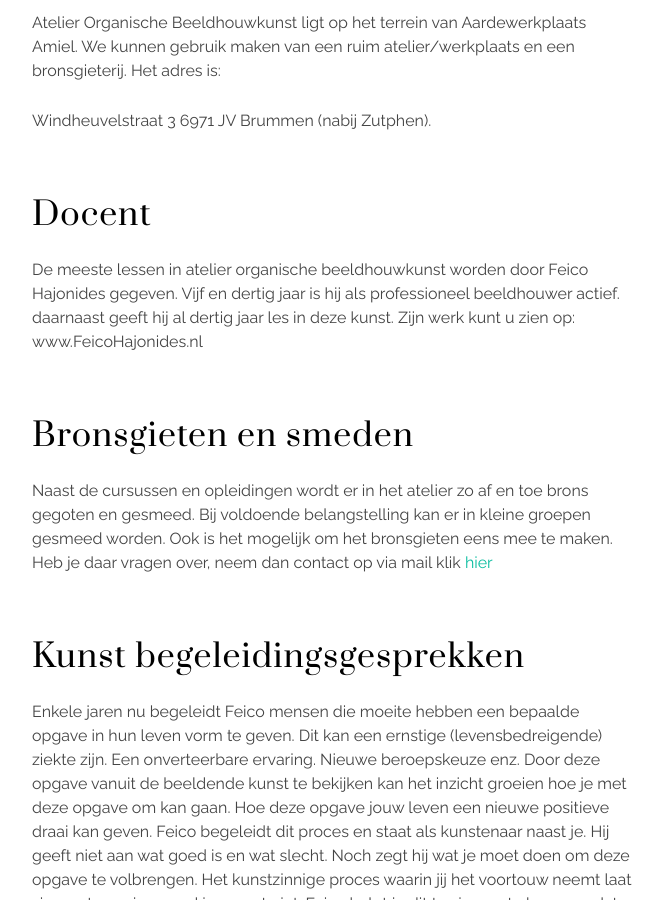
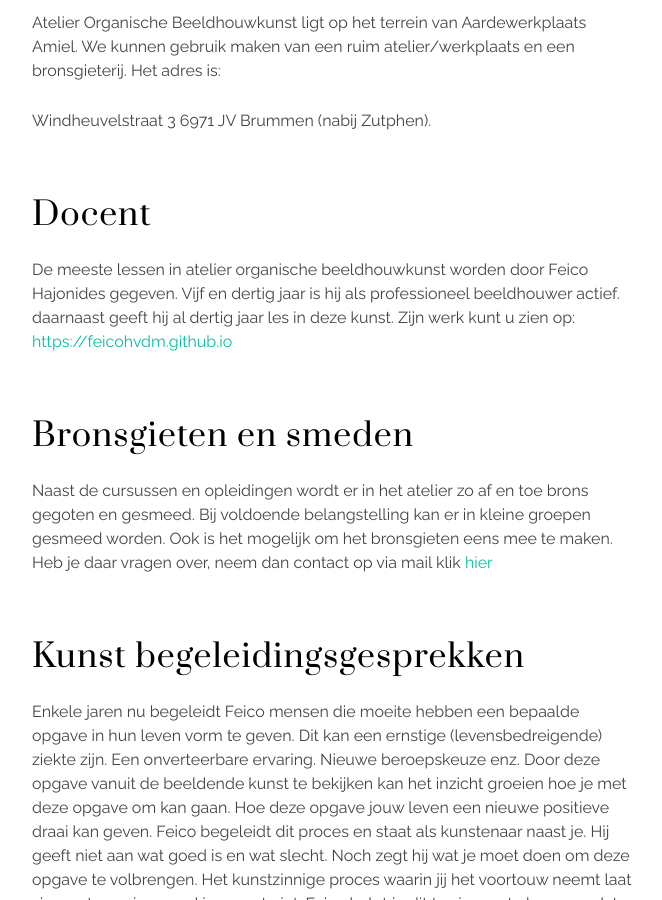
Before and after one commit to feicohajonides2020/feicohajonides2020.github.io, a Jekyll site: the page built from info.md, in a window 1280 px wide and 900 px high, scrolled down 923 px. Shown: the whole window, without its empty margins (308-970 px from the left). Built offline with Jekyll 4.4.1, drawn with Linux system fonts in a browser that asks for light colours.

Commit message:
Update info.md

```diff
--- a/info.md
+++ b/info.md
@@ -22,7 +22,8 @@ Windheuvelstraat 3
 
 De meeste lessen in atelier organische beeldhouwkunst worden door Feico Hajonides gegeven.
 Vijf en dertig jaar is hij als professioneel beeldhouwer actief. daarnaast geeft hij al dertig jaar les in deze kunst.
-Zijn werk kunt u zien op: www.FeicoHajonides.nl
+Zijn werk kunt u zien op:
+[https://feicohvdm.github.io](https://feicohvdm.github.io)
 
 ## Bronsgieten en smeden
 
```
